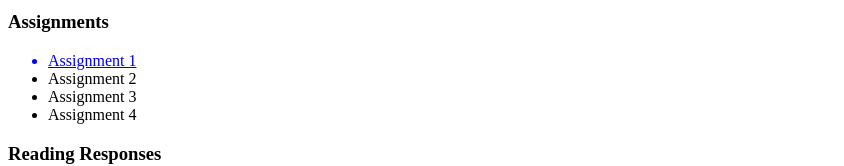
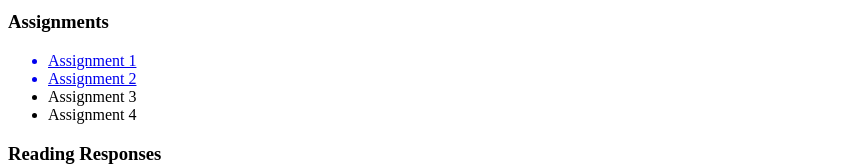
Before and after one commit to anniecarm/cc19, a plain HTML site: page index.html in a window 1280 px wide. Shown: the part 602-768 px from the top of the page, without its empty margins (0-844 px from the left). Drawn offline with Linux system fonts and the light colour scheme.

Commit message:
Update index.html

```diff
--- a/index.html
+++ b/index.html
@@ -23,7 +23,7 @@
 		<h3>Assignments</h3>
 			<ul>
 				<a href="assignments/assignment1/index.html"><li>Assignment 1</li></a>
-				<li>Assignment 2</li>
+				<a href="assignments/assignment2/index.html"><li>Assignment 2</li></a>
 				<li>Assignment 3</li>
 				<li>Assignment 4</li>
 			</ul>
```
